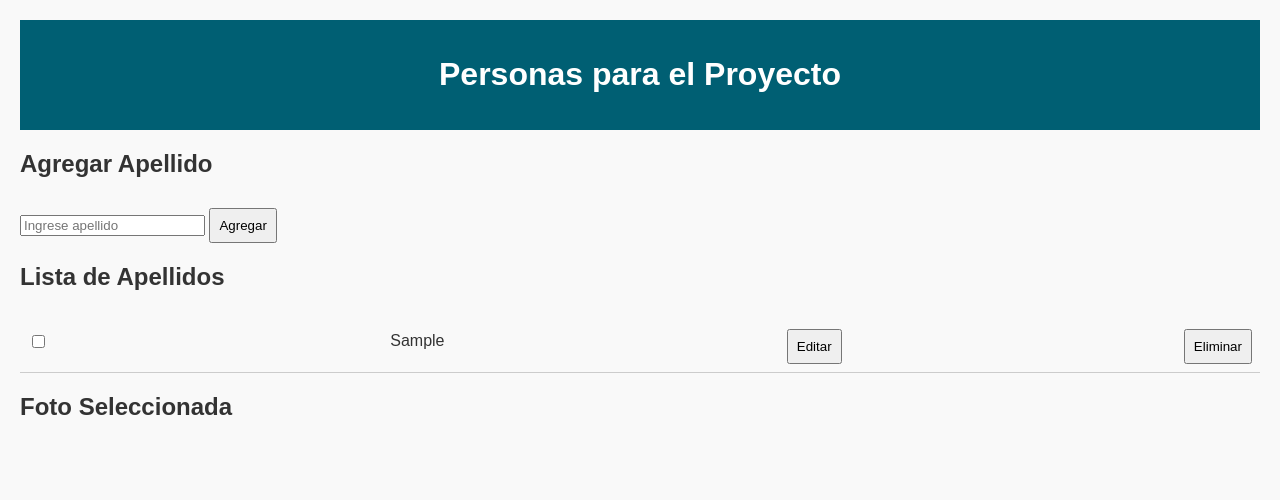
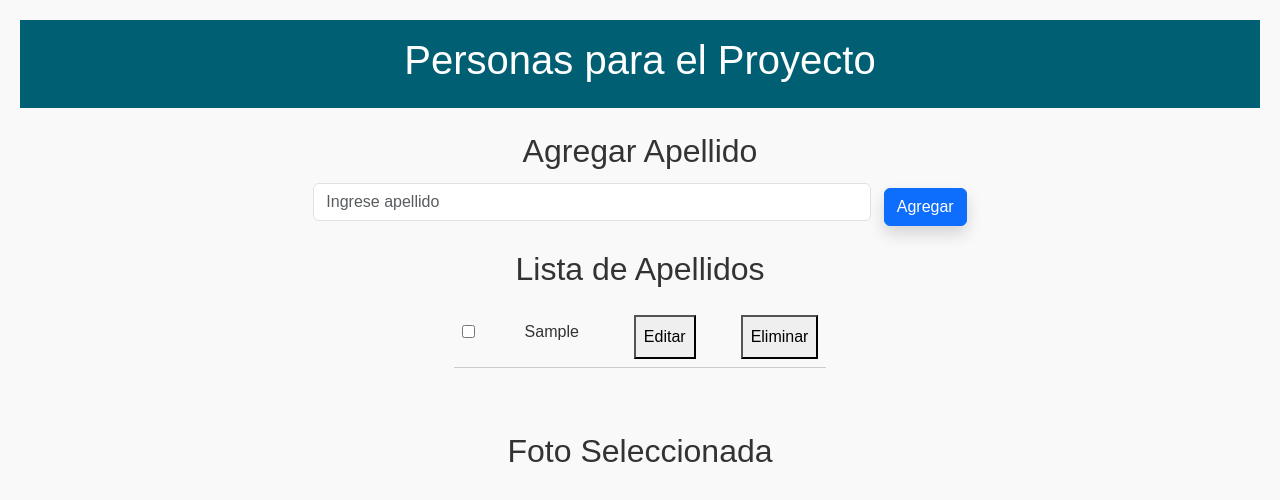
Before and after one commit to vavegap/Entrega2, a plain HTML site: page index.html in a window 1280 px wide. Both pictures are taken after typing "Sample" into the empty fields and a click on the button "Agregar". Drawn offline with nearby package versions, Linux system fonts and the light colour scheme.

Commit message:
modificaciones boot

```diff
--- a/index.html
+++ b/index.html
@@ -5,33 +5,37 @@
     <meta name="viewport" content="width=device-width, initial-scale=1.0">
     <title>Lista de Personas</title>
     <link rel="icon" type="image/png" href="imagenes/RRHH.png">
+    <link href="https://cdn.jsdelivr.net/npm/bootstrap@5.3.3/dist/css/bootstrap.min.css" rel="stylesheet">
     <link rel="stylesheet" href="style.css" />
 </head>
-<body>
-    <header>
-         <h1>Personas para el Proyecto</h1>
 
 
+<body>
+    <header class="bp-primary text-white text-center py-3">
+         <h1>Personas para el Proyecto</h1>
     </header>
 
-     <main>
-        <section class="formulario">
-        <h2>Agregar Apellido</h2>
-        <input type="text" id="apellidoInput" placeholder="Ingrese apellido"/>
-        <button id="agregarBtn">Agregar</button>
+     <main class="container mt-4">
+        <section class="text-center mb-4">
+      <h2>Agregar Apellido</h2>
+      <input type="text" id="apellidoInput" class="form-control w-50 d-inline-block" placeholder="Ingrese apellido"/>
+      <button id="agregarBtn" class="btn btn-primary shadow ms-2">Agregar</button>
       </section>
 
-      <section class="lista">
+      <section class="lista text-center">
         <h2>Lista de Apellidos</h2>
-        <ul id="listaPersonas"></ul>
+        <ul id="listaPersonas" class="list-unstyled d-inline-block text-start"></ul>
       </section>
 
-      <section class="foto">
+      <section class="foto text-center mt-5">
         <h2>Foto Seleccionada</h2>
-        <img id="fotoPersona" src="" alt="Foto de la persona seleccionada" />
+      <div id="carruselFotos" class="carousel slide w-50 mx-auto" data-bs-ride="carousel">
+        <div class="carousel-inner" id="carouselInner"></div>
+      </div>
       </section>
     </main>
 
+    <script src="https://cdn.jsdelivr.net/npm/bootstrap@5.3.3/dist/js/bootstrap.bundle.min.js"></script>
     <script src="script.js"></script>
   </body>
   </html>
--- a/style.css
+++ b/style.css
@@ -27,8 +27,22 @@ padding: 8px;
 border-bottom: 1px solid #ccc;
 display: flex;
 align-items: center;
-justify-content: space-between;
+justify-content: flex-start;
 transition: background-color 0.3s;
+gap: 40px;
+}
+
+li span {
+   flex: 3;
+   margin-right: 10px;
+}
+
+li button {
+     margin-left: 5px;
+}
+
+li input[type= "checkbox"] {
+     margin-right: 10px;
 }
 
 li:hover {
```
